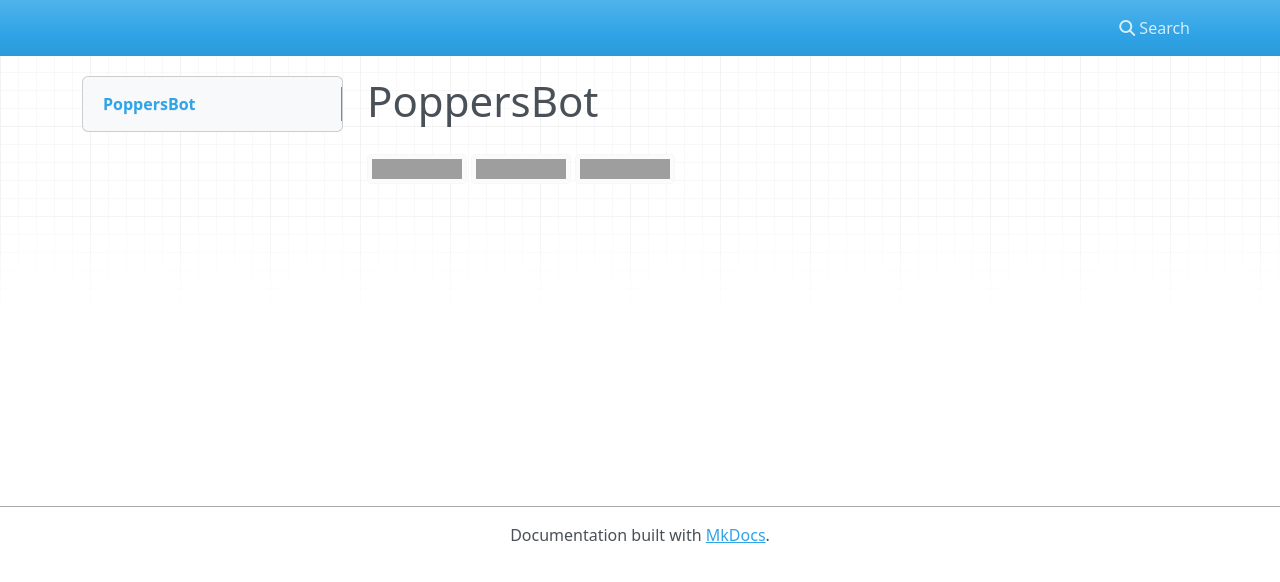
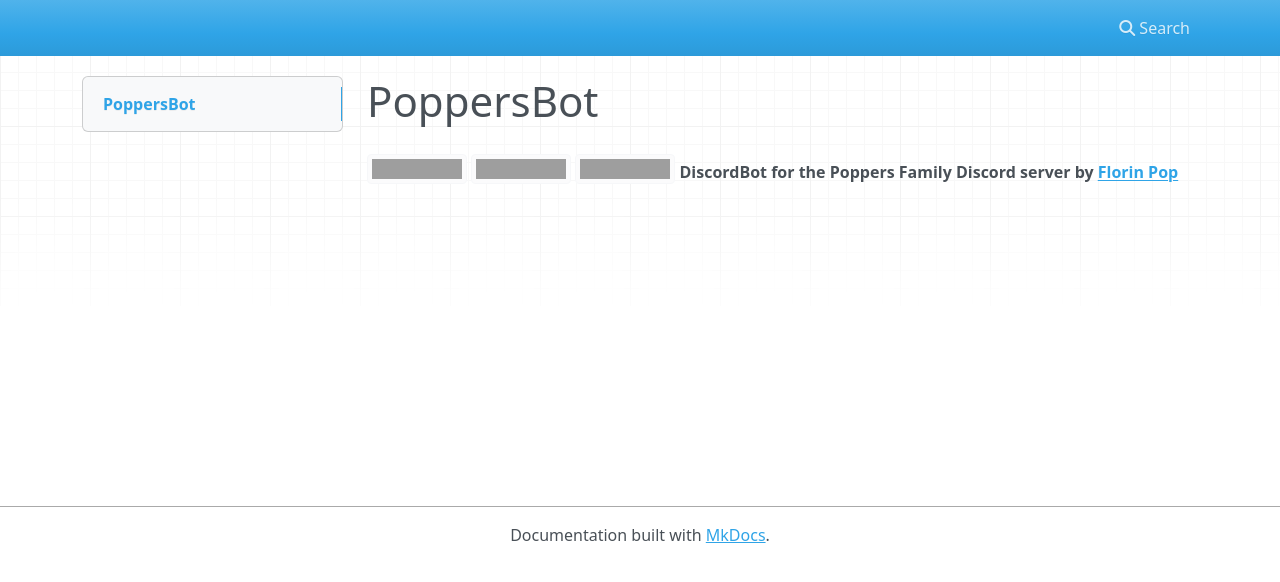
Before and after one commit to johanneslosch/PopperBot, an MkDocs documentation site: the page built from docs/index.md, in a window 1280 px wide. Shown: the top 582 px of the page. Built offline with MkDocs 1.6.1, drawn with Linux system fonts in a browser that asks for light colours; nearby versions of some CDN libraries; grey boxes are pictures that could not be loaded.

Commit message:
added short description to index

```diff
--- a/docs/index.md
+++ b/docs/index.md
@@ -1,2 +1,3 @@
 # PoppersBot
 ![GitHub issues](https://img.shields.io/github/issues/jodylecompte/PopperBot) ![GitHub pull requests](https://img.shields.io/github/issues-pr/jodylecompte/PopperBot) ![GitHub](https://img.shields.io/github/license/jodylecompte/PopperBot)
+<strong>DiscordBot for the Poppers Family Discord server by <a href="https://www.florin-pop.com/">Florin Pop</a></strong>
```
